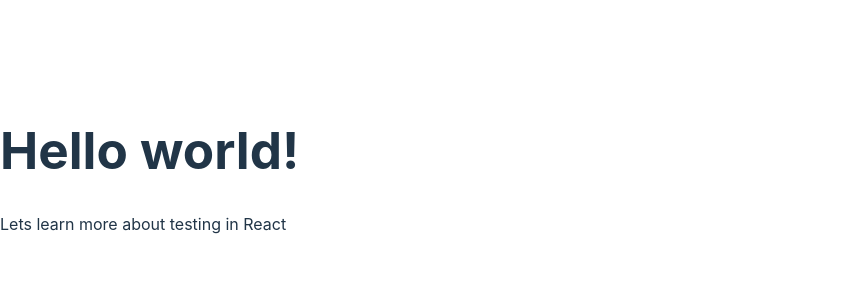
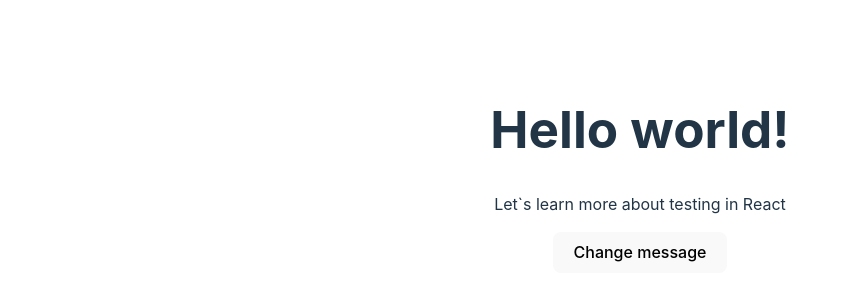
Before and after one commit to santanafx/aprendendo-jest, a React (Vite) app: page / in a window 1280 px wide. Shown: the part 230-530 px from the top of the page, without its empty margins (0-848 px from the left). Built offline with nearby package versions, Linux system fonts and the light colour scheme.

Commit message:
Teste de clicar em botão e alterar texto

```diff
--- a/jest.config.js
+++ b/jest.config.js
@@ -1,4 +1,8 @@
 module.exports = {
     testEnvironment: "jest-environment-jsdom",
     setupFilesAfterEnv: ["<rootDir>/.jest/setup-tests.js"],
+    moduleNameMapper: {
+        "\\.(gif|ttf|eot|svg|png)$": "<rootDir>/.jest/mocks/fileMock.js",
+        "\\.(css|less|sass|scss)$": "identity-obj-proxy",
+    },
 };
--- a/src/App.jsx
+++ b/src/App.jsx
@@ -1,3 +1,6 @@
+import "./App.css";
+import React from "react";
+
 function App() {
     const meuPedido = {
         itens: [
@@ -26,10 +29,17 @@ function App() {
 
     console.log(calcularValorPedido(meuPedido));
 
+    const [message, setMessage] = React.useState(
+        "Let`s learn more about testing in React"
+    );
+
     return (
         <div>
             <h1>Hello world!</h1>
-            <p>Lets learn more about testing in React</p>
+            <p>{message}</p>
+            <button onClick={() => setMessage("New message!")}>
+                Change message
+            </button>
         </div>
     );
 }
```
Also changed, not shown: .jest/mock/fileMock.js (added), 2 other files (tests, documents, lock files or other folders).
